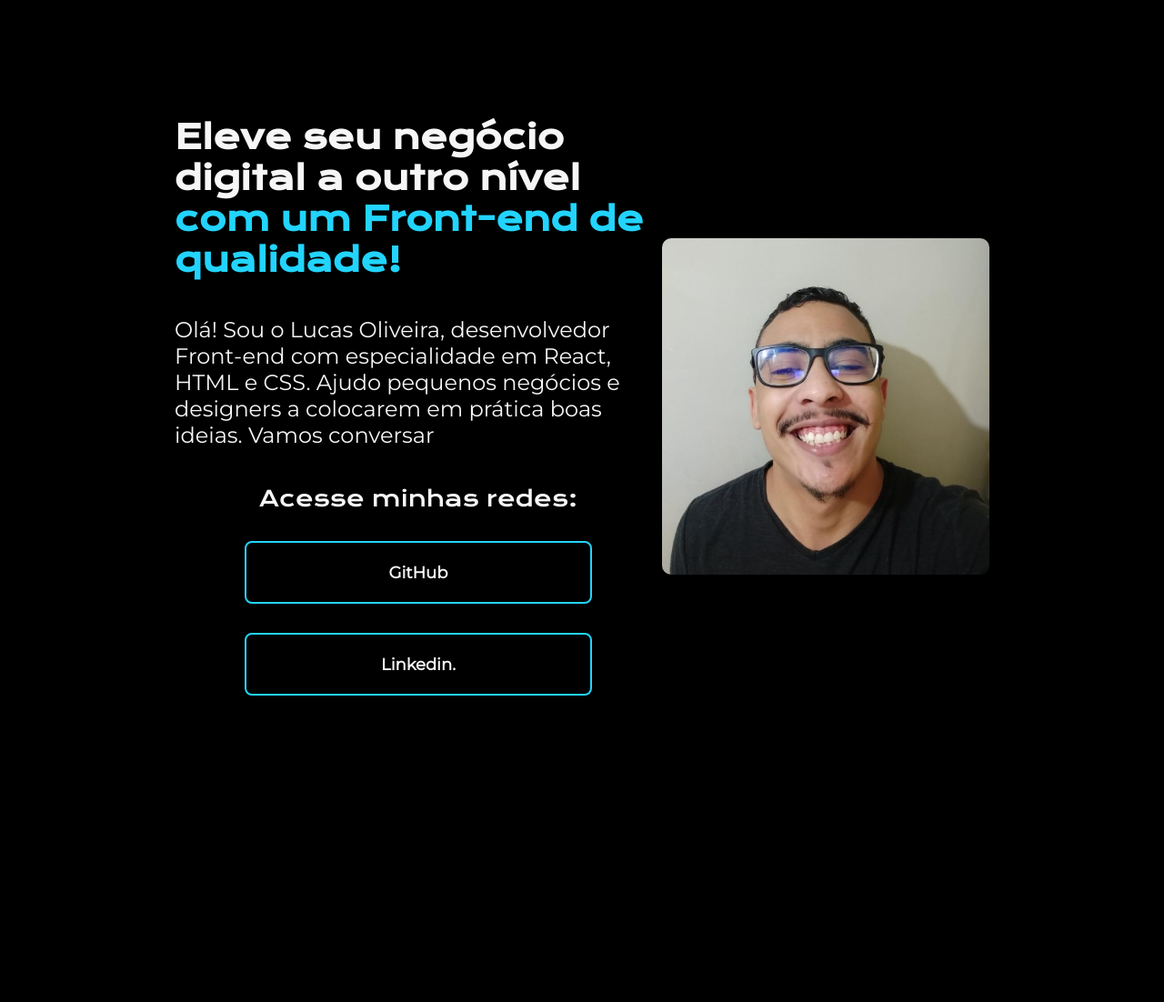
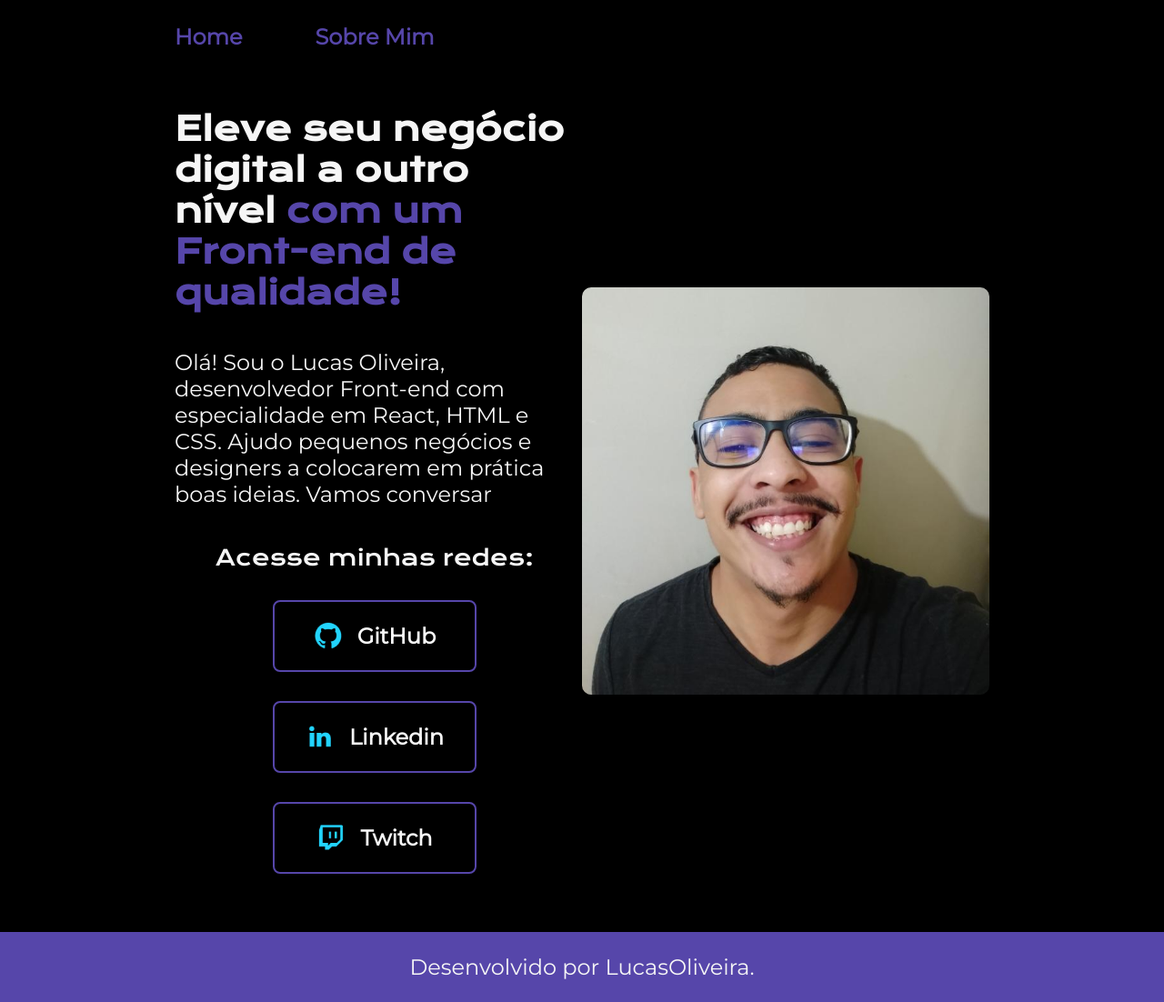
Before and after one commit to LucasDamascenoo/projetos-frontend, a plain HTML site: page portifolio-alura/index.html in a window 1280 px wide. Shown: the whole page at 91% size. Before the commit the page ends 928 px from the top, so only its background shows below. Drawn offline with nearby package versions, Linux system fonts and the light colour scheme.

Commit message:
add responsividade

```diff
--- a/portifolio-alura/assets/style/style.css
+++ b/portifolio-alura/assets/style/style.css
@@ -1,4 +1,14 @@
 @import url("https://fonts.googleapis.com/css2?family=Krona+One&family=Montserrat&display=swap");
+
+:root {
+  --cor-primaria: #000000;
+  --cor-secundaria: #f6f6f6;
+  --cor-terciaria: #5646aa;
+  --cor-hover: #272727;
+
+  --fonte-primaria: "Krona One", sans-serif;
+  --fonte-secundaria: "Montserrat", sans-serif;
+}
 
 * {
   margin: 0;
@@ -6,44 +16,61 @@
 }
 
 body {
-  background-color: black;
-  height: 100vh;
-  color: #f6f6f6;
+  background-color: var(--cor-primaria);
+  /* height: 100vh; */
+  color: var(--cor-secundaria);
   box-sizing: border-box;
 }
 
-.titulo-destaque {
-  color: #22d4fd;
+.cabecalho {
+  padding: 2% 0 0 15%;
+}
+
+.cabecalho__menu {
+  display: flex;
+  gap: 80px;
+}
+
+.cabecalho__menu__link {
+  font-family: var(--fonte-secundaria);
+  text-decoration: none;
+  color: var(--cor-terciaria);
+  font-size: 1.5rem;
+  font-weight: 600;
 }
 
 .apresentacao {
-  margin: 10% 15%;
+  padding: 5% 15%;
   display: flex;
   align-items: center;
   justify-content: space-between;
+  gap: 8px;
 }
 
 .apresentacao__conteudo {
   display: flex;
   flex-direction: column;
   gap: 40px;
-  width: 615px;
+  width: 50%;
 }
 
 .apresentacao__conteudo__titulo {
-  font-size: 36px;
-  font-family: "Krona One", sans-serif;
+  font-size: 2.25rem;
+  font-family: var(--fonte-primaria);
 }
 
+.titulo-destaque {
+  color: var(--cor-terciaria);
+}
 .apresentacao__conteudo__texto {
-  font-size: 24px;
-  font-family: "Montserrat", sans-serif;
+  font-size: 1.5rem;
+  font-family: var(--fonte-secundaria);
 }
 
 .apresentacao__links__subtitulo {
-  font-family: "Krona One", sans-serif;
+  font-family: var(--fonte-primaria);
   font-weight: 400;
-  font-size: 24px;
+  font-size: 1.5rem;
 }
 .apresentacao__links {
   display: flex;
@@ -53,22 +80,53 @@ body {
   gap: 32px;
 }
 
+.apresentacao__links img {
+  width: 32px;
+  height: 32px;
+}
+
 .apresentacao__links__link {
   /* background-color: #22d4f1; */
-  width: 378px;
+  display: flex;
+  align-items: center;
+  justify-content: center;
+  gap: 16px;
+  width: 50%;
   text-align: center;
   border-radius: 8px;
   font-weight: 600;
-  font-size: 18px;
+  font-size: 1.5rem;
   padding: 21.5px 0;
-  color: #f6f6f6;
-  border: 2px solid #22d4fd;
-  font-family: "Montserrat", sans-serif;
+  color: var(--cor-secundaria);
+  border: 2px solid var(--cor-terciaria);
+  font-family: var(--fonte-secundaria);
   text-decoration: none;
 }
 
+.apresentacao__links__link:hover {
+  background-color: var(--cor-hover);
+}
+
 img {
-  width: 360px;
-  height: 370px;
+  width: 50%;
   border-radius: 10px;
 }
+
+.rodape {
+  font-family: var(--fonte-secundaria);
+  font-size: 1.5rem;
+  font-weight: 400;
+  padding: 24px;
+  text-align: center;
+  color: var(--cor-secundaria);
+  background-color: var(--cor-terciaria);
+}
+
+@media (max-width: 1200px) {
+  .cabecalho {
+    padding: 100%;
+  }
+  .apresentacao {
+    flex-direction: column-reverse;
+  }
+}
--- a/portifolio-alura/index.html
+++ b/portifolio-alura/index.html
@@ -11,6 +11,13 @@
 
 <body>
 
+  <header class="cabecalho">
+    <nav class="cabecalho__menu">
+      <a href="index.html" class="cabecalho__menu__link">Home</a>
+      <a href="sobre.html" class="cabecalho__menu__link">Sobre Mim</a>
+    </nav>
+  </header>
+
   <main class="apresentacao">
 
     <section class="apresentacao__conteudo">
@@ -23,9 +30,17 @@
 
       <div class="apresentacao__links">
         <h2 class="apresentacao__links__subtitulo">Acesse minhas redes:</h2>
-        <a class="apresentacao__links__link" href="https://github.com/LucasDamascenoo">GitHub</a>
-        <a class="apresentacao__links__link"
-          href="https://www.linkedin.com/in/lucas-damasceno-oliveira-629a027b/">Linkedin.</a>
+        <a class="apresentacao__links__link" href="https://github.com/LucasDamascenoo">
+          <img src="./assets/images/Logo Github.png" alt="">
+          GitHub
+        </a>
+        <a class="apresentacao__links__link" href="https://www.linkedin.com/in/lucas-damasceno-oliveira-629a027b/">
+          <img src="./assets/images/Logo linkedin.png" alt="">
+
+          Linkedin</a>
+        <a class="apresentacao__links__link" href="https://www.linkedin.com/in/lucas-damasceno-oliveira-629a027b/">
+          <img src="./assets/images/Logo Twitch.png" alt="">
+          Twitch</a>
       </div>
     </section>
 
@@ -33,6 +48,10 @@
 
   </main>
 
+  <footer class="rodape">
+    <p>Desenvolvido por LucasOliveira.</p>
+  </footer>
+
 </body>
 
 </html>
```
Also changed, not shown: portifolio-alura/sobre.html (added, +48 -0 lines), portifolio-alura/assets/images/Logo Github.png (added), portifolio-alura/assets/images/Logo Twitch.png (added), portifolio-alura/assets/images/Logo linkedin.png (added).
